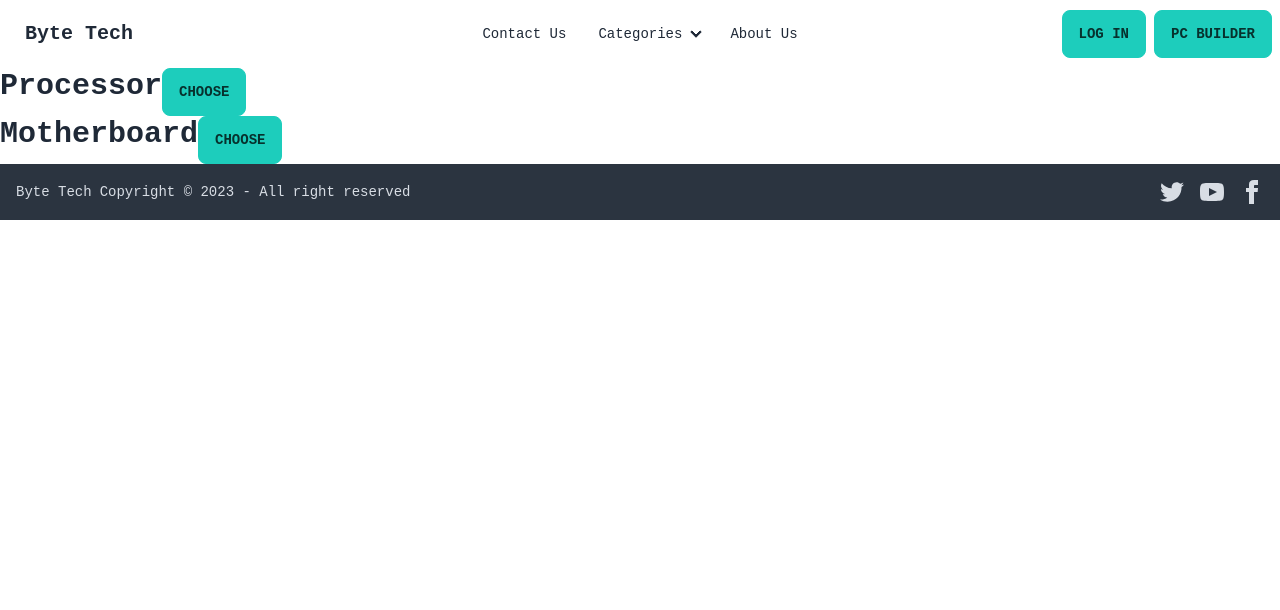
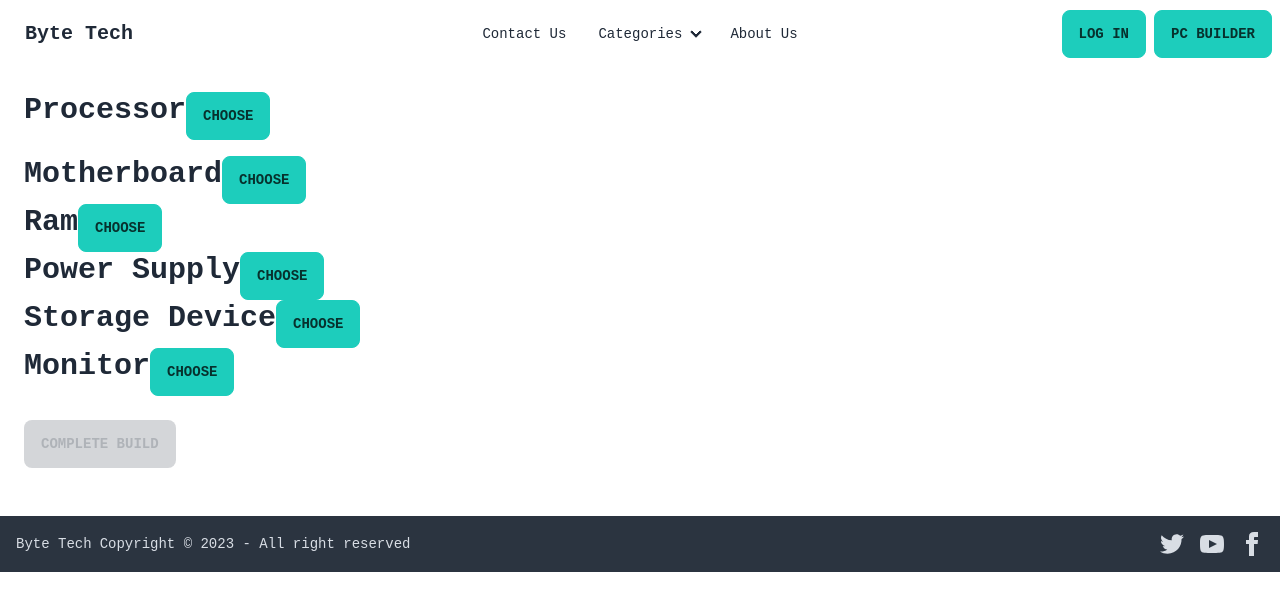
Before and after one commit to amanat-mahmud/byte-tech, a Next.js app: page /pc-builder in a window 1280 px wide. Shown: the top 610 px of the page. Built offline with nearby package versions, Linux system fonts and the light colour scheme; no server answers.

Commit message:
Fixing pc builder page

```diff
--- a/src/pages/pc-builder.js
+++ b/src/pages/pc-builder.js
@@ -1,24 +1,57 @@
 import RootLayout from '@/components/Layouts/RootLayout';
 import Link from 'next/link';
 import React from 'react';
+import { useSelector } from 'react-redux';
 
 const PcBuilderPage = () => {
+    const {processor,motherboard,ram,storage,power,monitor} = useSelector((state) => state.component);
     return (
-        <div>
+        <div className='m-6'>
             <div>
-            <div className='flex'>
+            <div className='flex my-4'>
                 <h1 className='text-3xl font-bold items-center'>Processor</h1>
                 <Link href='/component/processor'><button className="btn btn-accent">Choose</button></Link>
             </div>
-            <div></div>
+            <div>{processor}</div>
             </div>
             <div>
             <div className='flex'>
                 <h1 className='text-3xl font-bold items-center'>Motherboard</h1>
                 <Link href='/component/motherboard'><button className="btn btn-accent">Choose</button></Link>
             </div>
-            <div></div>
+            <div>{motherboard}</div>
             </div>
+            <div>
+            <div className='flex'>
+                <h1 className='text-3xl font-bold items-center'>Ram</h1>
+                <Link href='/component/ram'><button className="btn btn-accent">Choose</button></Link>
+            </div>
+            <div>{ram}</div>
+            </div>
+            <div>
+            <div className='flex'>
+                <h1 className='text-3xl font-bold items-center'>Power Supply</h1>
+                <Link href='/component/power-supply'><button className="btn btn-accent">Choose</button></Link>
+            </div>
+            <div>{power}</div>
+            </div>
+            <div>
+            <div className='flex'>
+                <h1 className='text-3xl font-bold items-center'>Storage Device</h1>
+                <Link href='/component/storage-device'><button className="btn btn-accent">Choose</button></Link>
+            </div>
+            <div>{storage}</div>
+            </div>
+            <div>
+            <div className='flex'>
+                <h1 className='text-3xl font-bold items-center'>Monitor</h1>
+                <Link href='/component/monitor'><button className="btn btn-accent">Choose</button></Link>
+            </div>
+            <div>{monitor}</div>
+            </div>
+            {
+                processor && motherboard && ram && storage && power && monitor  ? <button className='btn btn-accent my-6'>Complete build</button> : <button className='btn my-6 text-white' disabled>Complete build</button>
+            }
         </div>
     );
 };
--- a/src/redux/features/component/componentSlice.js
+++ b/src/redux/features/component/componentSlice.js
@@ -3,8 +3,8 @@ const initialState = {
     processor:"",
     motherboard:"",
     ram:"",
-    storage:"",
-    power:"",
+    storageDevice:"",
+    powerSupply:"",
     monitor:"",
 }
 const componentSlice = createSlice({
```
